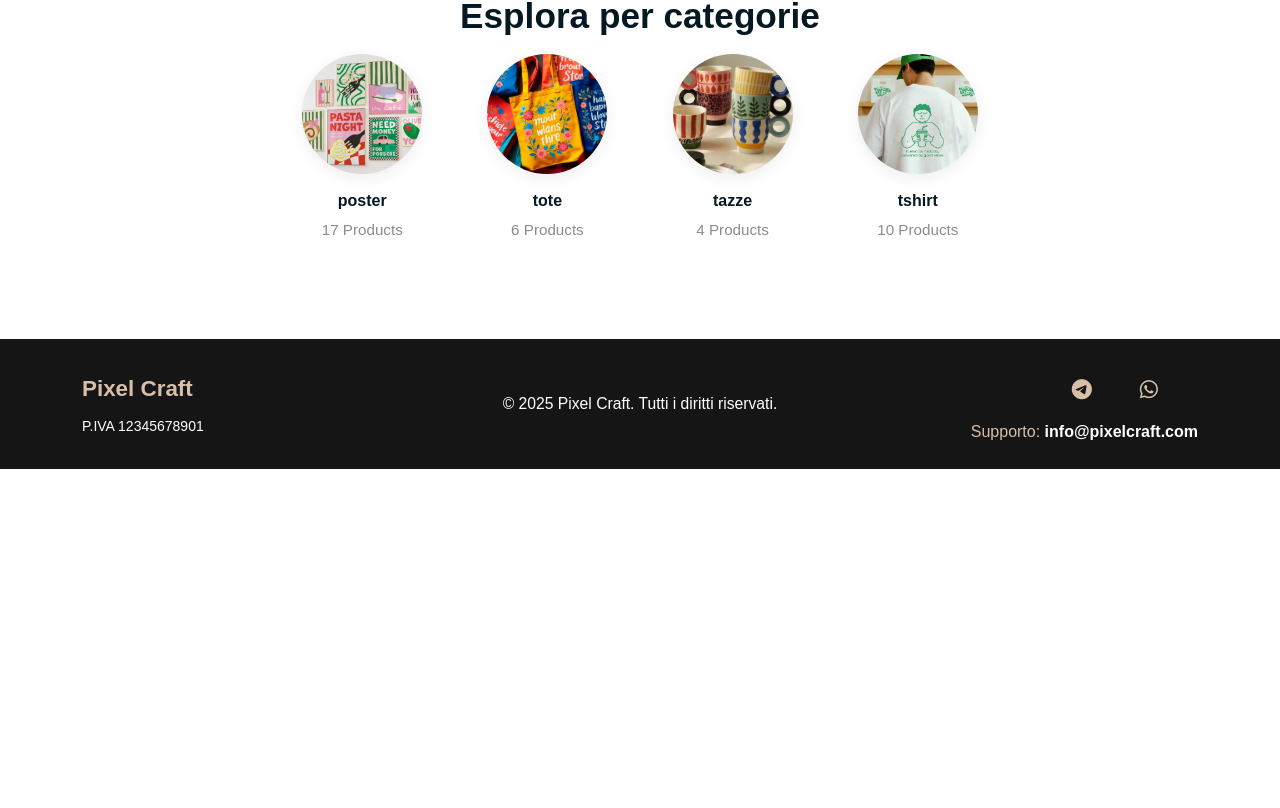
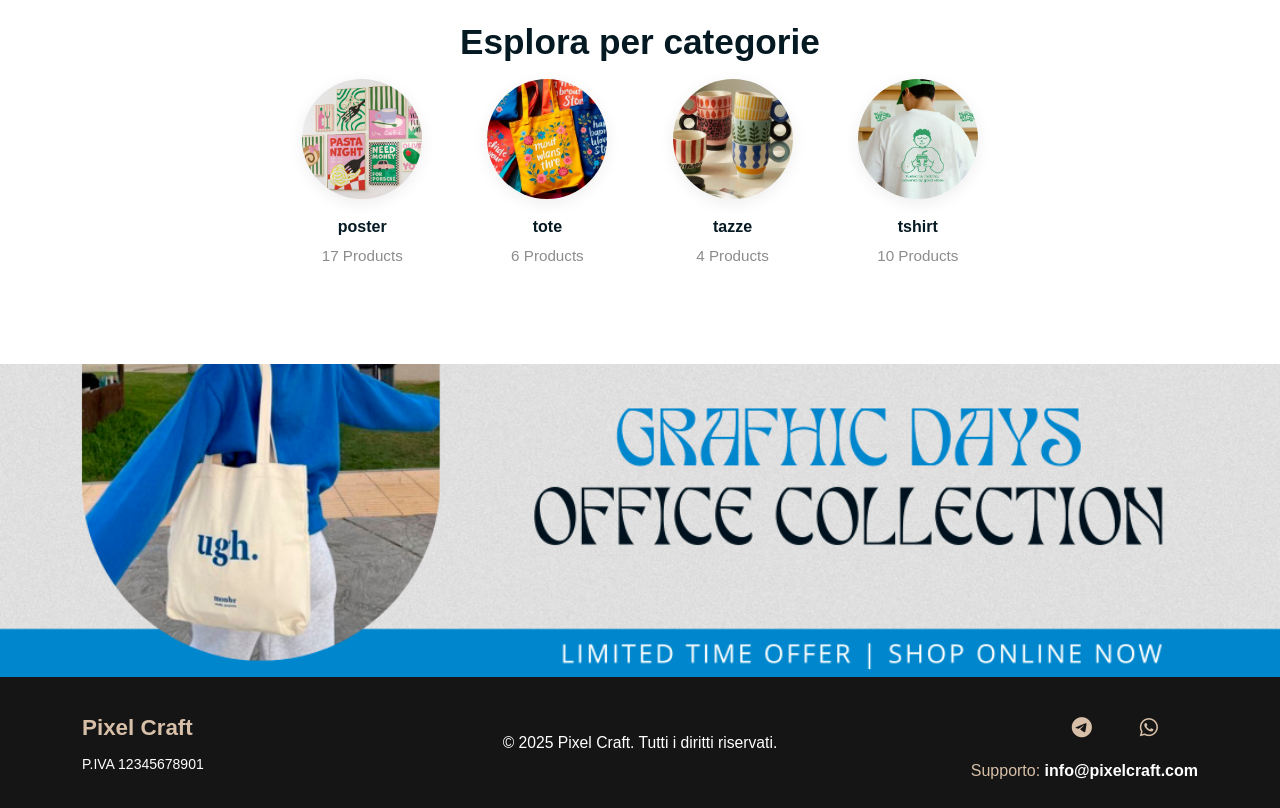
Before and after one commit to gsacco2000/Pixelcraft-Ecommerce, a Vue app: page /shop in a window 1280 px wide. Shown: the part 1366-2174 px from the top of the page. Before the commit the page ends 1835 px from the top, so only its background shows below. Built offline with nearby package versions, Linux system fonts and the light colour scheme; what bootstrap-vue-next would draw is missing.

Commit message:
banner home shop

```diff
--- /dev/null
+++ b/src/components/BannerShop.vue
@@ -0,0 +1,30 @@
+<template>
+  <div class="banner-image-container">
+    <img src="/img.shop/banner.shop.png" alt="Banner" class="banner-image" />
+  </div>
+</template>
+
+<style scoped>
+.banner-image-container {
+  width: 100vw;
+  height: 100vh; /* altezza vista completa */
+  overflow: hidden;
+  display: flex;
+  justify-content: center;
+  align-items: center;
+}
+
+.banner-image {
+  width: 100%;
+  height: 100%;
+  object-fit: contain; /* contiene tutta l'immagine */
+  display: block;
+}
+
+/* Nascondi su mobile */
+@media (max-width: 767px) {
+  .banner-image-container {
+    display: none;
+  }
+}
+</style>
--- a/src/views/CatalogView.vue
+++ b/src/views/CatalogView.vue
@@ -5,6 +5,7 @@
       @show-favorites="openFavorites"
       @show-cart="openCart"
     />
+    <br />
     <HeroCatalog />
     <h2 class="ps-5 mb-4 fw-bold">Le novità del mese di Settembre</h2>
     <section class="novita-container">
@@ -19,15 +20,25 @@
       <CategoriesSection />
     </section>
 
+    <!-- Banner subito dopo la sezione novità -->
+    <div class="banner-wrapper">
+      <img
+        src="/img.shop/banner.shop.png"
+        alt="Banner tote"
+        class="banner-image"
+      />
+    </div>
+
+    <!-- Drawer Preferiti e Carrello -->
     <FavoritesDrawer
       v-if="showFavorites"
       :style="{ top: navbarBottom + 'px' }"
-      @close="showFavorites = false"
+      @close="closeDrawers"
     />
     <CartDrawer
       v-if="showCart"
       :style="{ top: navbarBottom + 'px' }"
-      @close="showCart = false"
+      @close="closeDrawers"
     />
   </div>
 </template>
@@ -81,6 +92,10 @@ export default {
     resetFiltro() {
       // logica reset filtro se vuoi
     },
+    closeDrawers() {
+      this.showCart = false;
+      this.showFavorites = false;
+    },
     calcNavbarBottom() {
       this.$nextTick(() => {
         if (this.$refs.navbar && this.$refs.navbar.$el) {
@@ -120,4 +135,22 @@ export default {
 .btn-view-all-products:focus {
   background: #146c43;
 }
+
+.banner-wrapper {
+  width: 100%;
+  margin-top: 2rem;
+}
+.banner-image {
+  width: 100%;
+  height: auto;
+  display: block;
+  object-fit: contain;
+}
+
+/* Nascondi banner da mobile */
+@media (max-width: 767px) {
+  .banner-wrapper {
+    display: none;
+  }
+}
 </style>
```
Also changed, not shown: public/img.shop/banner.shop.png (added).
